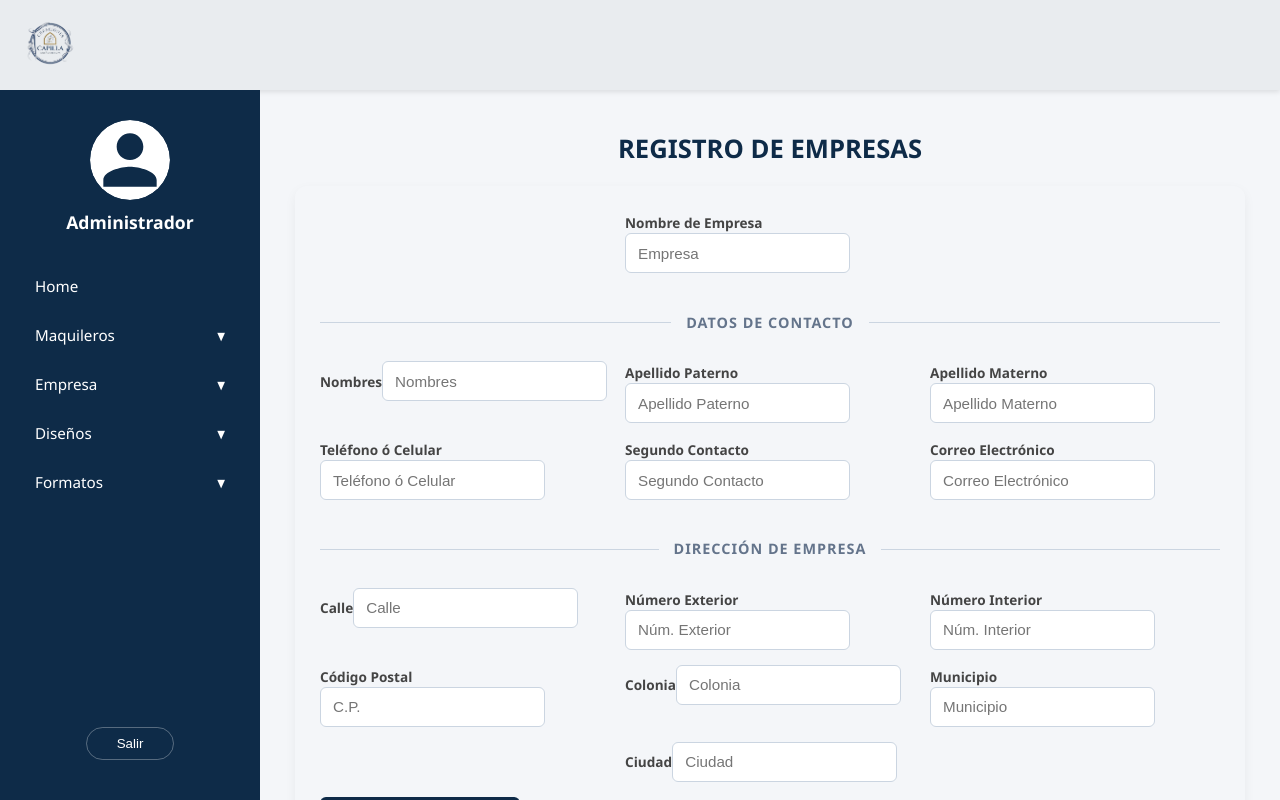
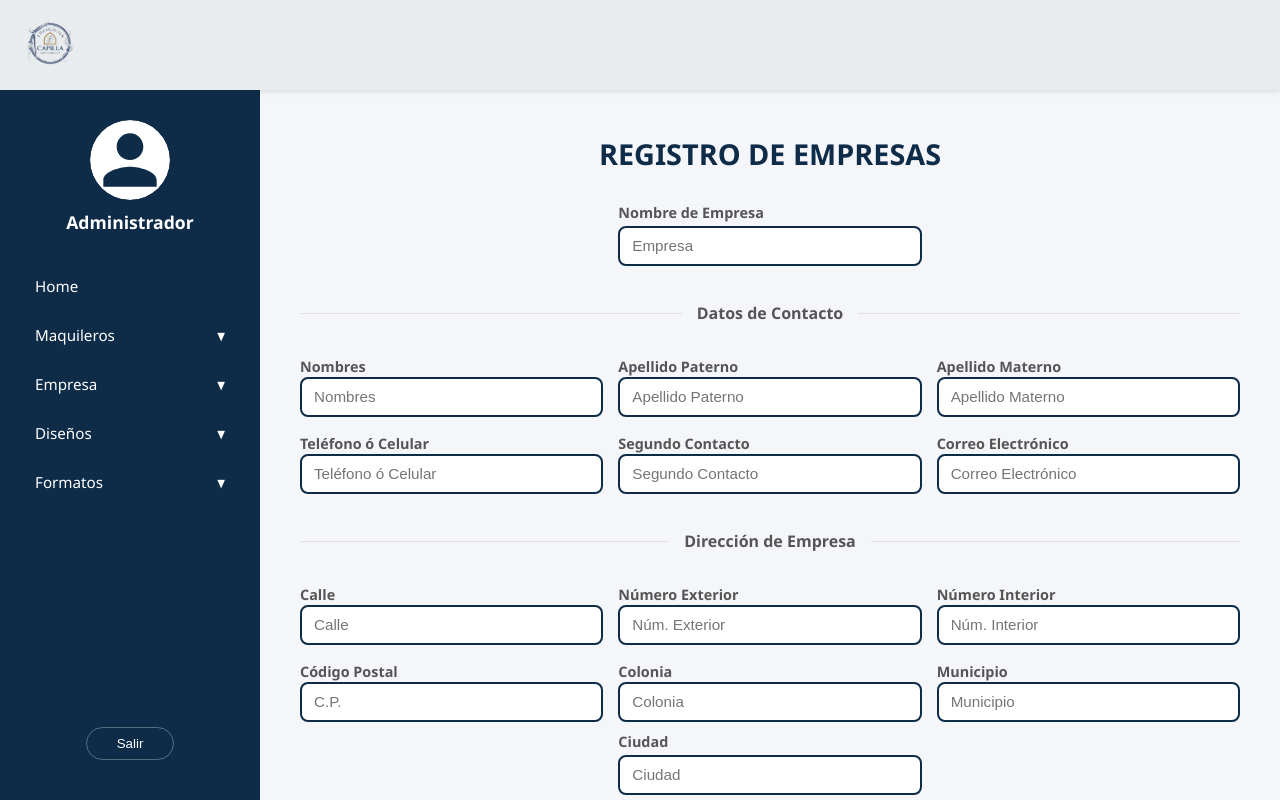
Before and after one commit to MauriGoizS/sccga2, an Angular app in the folder SCCGA/: page /dashboard/crear-empresa in a window 1280 px wide. Built offline with nearby package versions, Linux system fonts and the light colour scheme; sample sign-in values are in the browser's storage.

Commit message:
CAMBIO EN DISEÑO DE TABLA DE CREAR EMPRESAs

```diff
--- a/SCCGA/src/app/features/empresas/crear-empresa/crear-empresa.css
+++ b/SCCGA/src/app/features/empresas/crear-empresa/crear-empresa.css
@@ -1,22 +1,21 @@
 /* --- CONTENEDOR PRINCIPAL --- */
 .registro-container {
-    max-width: 1000px; /* Un poco más angosto para que no se vea tan estirado */
-    margin: 20px auto; /* Reducido de 40px a 20px */
-    font-family: 'Segoe UI', Roboto, sans-serif;
-    padding: 0 15px;
+    max-width: 1100px;
+    margin: 10px auto; /* Reducido para que no flote tanto */
+    font-family: 'Segoe UI', Tahoma, Geneva, Verdana, sans-serif;
+    padding: 0 20px;
 }
 
+/* Quitamos el fondo gris/blanco pesado y el padding excesivo */
 .card-body {
-    background-color: #f4f6f9; /* Tu color de fondo actual */
-    padding: 25px; /* Reducido de 40px a 25px */
-    border-radius: 12px;
-    box-shadow: 0 4px 12px rgba(0,0,0,0.05);
+    background-color: transparent;
+    padding: 10px 0;
 }
 
 /* --- TÍTULO --- */
 .form-title {
     color: #0e2b48;
-    font-size: 1.6rem; /* Reducido de 2rem a 1.6rem */
+    font-size: 1.8rem;
     font-weight: 800;
     text-align: center;
     margin-bottom: 20px;
@@ -27,54 +26,51 @@
 .form-grid, .grid-centered-row {
     display: grid;
     grid-template-columns: repeat(3, 1fr);
-    gap: 15px; /* Reducido de 25px a 15px para compactar */
-    margin-bottom: 15px;
+    gap: 15px; /* Espacio entre inputs más pequeño */
+    margin-bottom: 10px; /* Menos espacio entre filas */
 }
 
 .center-column {
     grid-column: 2;
+    display: flex;
+    flex-direction: column;
 }
 
 /* --- ESTILOS DE INPUTS --- */
 .form-group label {
-    color: #444;
-    font-size: 0.85rem; /* Letra un poco más chica */
-    margin-bottom: 5px;
+    color: #555;
+    font-size: 0.9rem;
+    margin-bottom: 4px; /* Pegado al input */
     font-weight: 600;
 }
 
 .form-input {
-    height: 38px; /* Reducido de 45px a 38px */
-    border: 1.5px solid #cbd5e1; /* Borde más sutil */
-    border-radius: 6px;
+    height: 40px; /* Un poquito más bajo para ahorrar espacio */
+    border: 2px solid #0e2b48;
+    border-radius: 8px;
     padding: 0 12px;
     font-size: 0.95rem;
-    transition: all 0.2s;
+    width: 100%;
+    box-sizing: border-box;
 }
 
-.form-input:focus {
-    border-color: #0e2b48;
-    box-shadow: 0 0 0 3px rgba(14, 43, 72, 0.1);
-}
-
-/* --- SEPARADORES (CORRECCIÓN DE COLOR) --- */
+/* --- SEPARADORES (FONDO CORREGIDO) --- */
 .section-divider {
     position: relative;
     text-align: center;
-    margin: 25px 0 15px 0; /* Espacios más ajustados */
+    margin: 20px 0 15px 0; /* Mucho menos espacio arriba y abajo */
 }
 
 .section-divider h3 {
-    color: #64748b;
-    font-size: 0.9rem;
-    font-weight: 700;
-    text-transform: uppercase;
-    letter-spacing: 1px;
-    background: #f4f6f9; /* IGUAL AL FONDO DE LA CARD */
+    color: #555;
+    font-size: 1rem;
+    font-weight: 600;
+    /* AQUÍ LA MAGIA: El fondo debe ser igual al fondo de tu página */
+    background: #f4f6f9;
     padding: 0 15px;
     display: inline-block;
+    z-index: 2;
     position: relative;
-    z-index: 2;
 }
 
 .section-divider::before {
@@ -84,36 +80,33 @@
     left: 0;
     right: 0;
     height: 1px;
-    background: #cbd5e1; /* Línea más marcada pero fina */
+    background: #e0e0e0;
     z-index: 1;
 }
 
 /* --- BOTÓN --- */
+.button-container {
+    display: flex;
+    justify-content: center;
+    margin-top: 20px;
+}
+
 .btn-registrar {
     background-color: #0e2b48;
     color: white;
     border: none;
-    border-radius: 6px;
-    padding: 12px 60px; /* Más balanceado */
+    border-radius: 8px;
+    padding: 12px 80px;
     font-size: 1rem;
     font-weight: 700;
     cursor: pointer;
-    width: auto;
-    min-width: 200px;
 }
 
 /* --- RESPONSIVE --- */
-@media (max-width: 850px) {
+@media (max-width: 768px) {
     .form-grid, .grid-centered-row {
-        grid-template-columns: repeat(2, 1fr); /* 2 columnas en tablets */
-    }
-    .center-column { grid-column: span 2; }
-}
-
-@media (max-width: 550px) {
-    .form-grid, .grid-centered-row {
-        grid-template-columns: 1fr; /* 1 columna en celulares */
+        grid-template-columns: 1fr;
+        gap: 10px;
     }
     .center-column { grid-column: 1; }
-    .card-body { padding: 15px; }
 }
```
